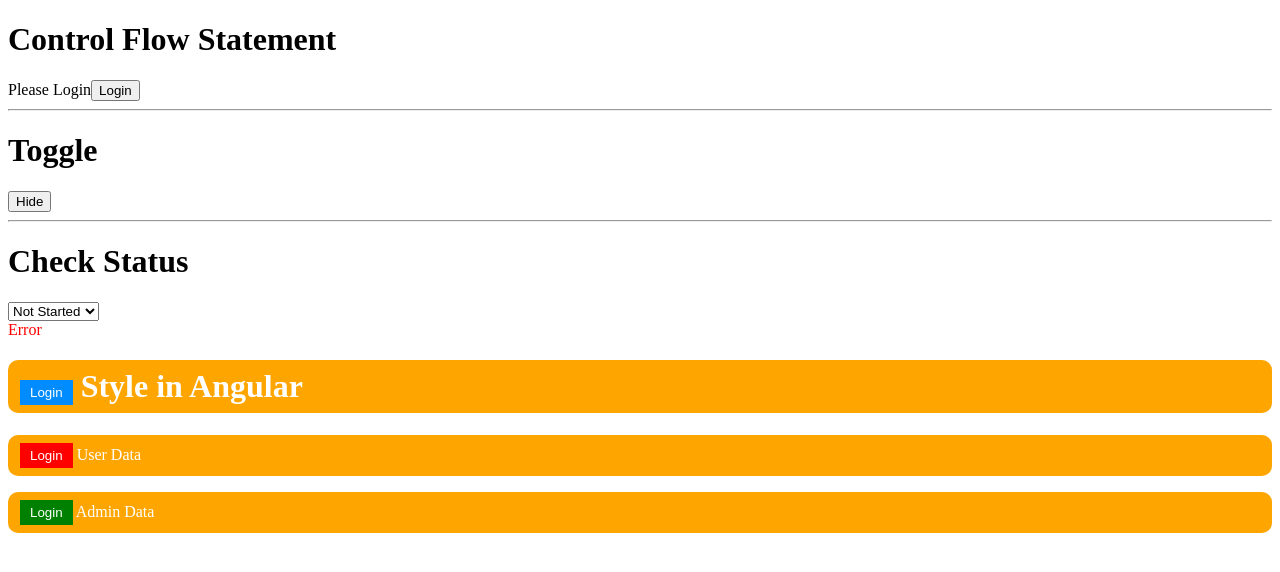
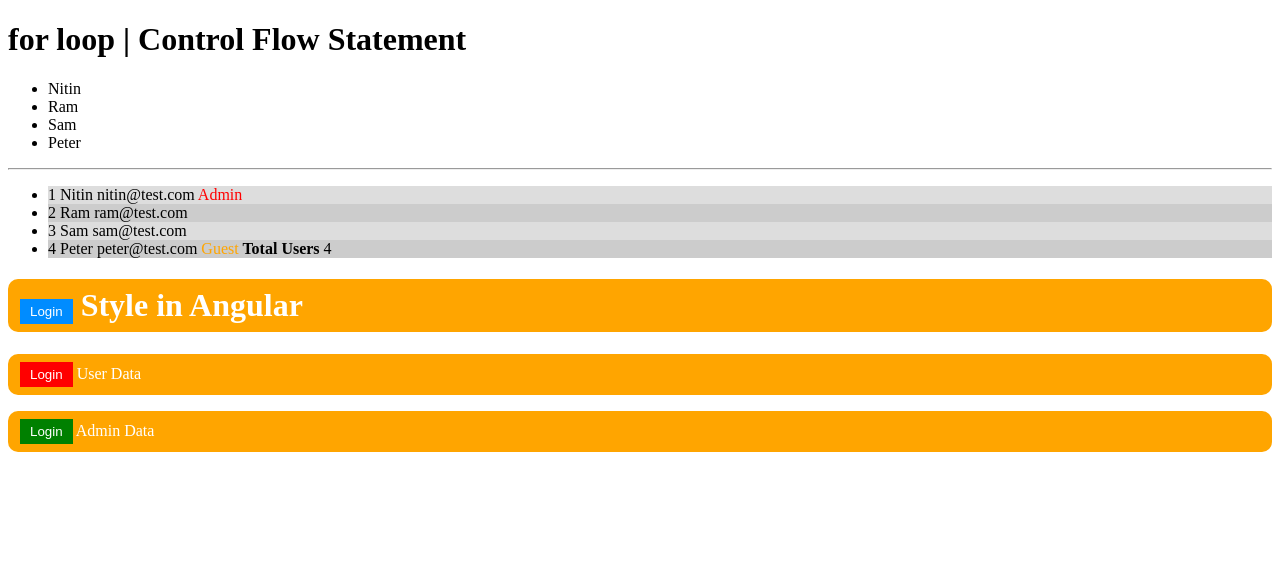
Before and after one commit to nitin-003/Angular_21, an Angular app: page / in a window 1280 px wide. Shown: the top 572 px of the page. Built offline with nearby package versions, Linux system fonts and the light colour scheme.

Commit message:
Control Flow Statement (For Loop)

```diff
--- a/src/app/app.html
+++ b/src/app/app.html
@@ -1,47 +1,23 @@
-<h1>Control Flow Statement</h1>
+<h1>for loop | Control Flow Statement</h1>
 <div>
-  @if(isLogin()){
-    <span>Welcome, User</span>
-    <button (click)="handleLogin(false)">Logout</button>
-  }
-  @else {
-    <span>Please Login</span>
-    <button (click)="handleLogin(true)">Login</button>
-  }
+  <ul>
+    @for(user of users(); track user){
+    <li>{{user}}</li>
+    }
+  </ul>
+  <hr />
+
+  <ul>
+    @for(user of usersDetail(); track user.id){
+    <li [style.backgroundColor]="$odd ? '#ccc' : '#ddd'"><span>{{$index+1}} {{user.name + " " + user.email}}
+        @if($first){<span style="color: red">Admin</span>}
+        @if($last){<span style="color: orange">Guest</span>}
+      </span>
+      <span>@if($count==$index+1){ <span><b> Total Users </b> {{$count}}</span>}</span>
+    </li>
+    }
+  </ul>
 </div>
-
-<hr/>
-
-<h1>Toggle</h1>
-@if(show()){
-  <button (click)="show.set(false)">Hide</button>
-}
-@else {
-  <button (click)="show.set(true)">Show</button>
-}
-
-<hr/>
-
-<h1>Check Status</h1>
-<select (change)="handleStatus($event)">
-  <option value="notStarted">Not Started</option>
-  <option value="progress">In Progress</option>
-  <option value="success">Success</option>
-  <option value="error">Error</option>
-</select>
-<br>
-@if(status() == "notStarted"){
-  <span>No Status</span>
-}
-@else if(status() == "progress"){
-  <span style="color: orange">In Progress</span>
-}
-@else if(status() == "success"){
-  <span style="color: green;">Success</span>
-}
-@else if(status() == "error"){
-  <span style="color: red;">Error</span>
-}
 
 <h1 class="heading"><button class="btn btn-primary">Login</button> Style in Angular</h1>
 
--- a/src/app/app.ts
+++ b/src/app/app.ts
@@ -12,16 +12,11 @@ import { AdminData } from './admin-data/admin-data';
 })
 
 export class App {
-  isLogin = signal(false)
-  show = signal(true)
-  status = signal('error')
-
-  handleLogin(status: boolean){
-    this.isLogin.set(status)
-  }
-
-  handleStatus(event:Event){
-    let target = event.target as HTMLSelectElement;
-    this.status.set(target.value)
-  }
+  users = signal(["Nitin", "Ram", "Sam", "Peter"])
+  usersDetail = signal([
+    {id: 1, name: "Nitin", email: "nitin@test.com"},
+    {id: 2, name: "Ram", email: "ram@test.com"},
+    {id: 3, name: "Sam", email: "sam@test.com"},
+    {id: 4, name: "Peter", email: "peter@test.com"}
+  ])
 }
```
